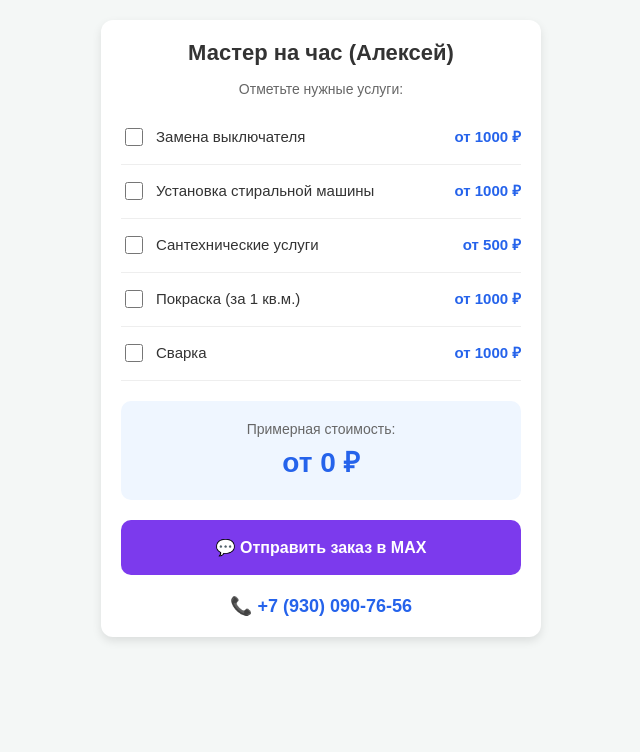
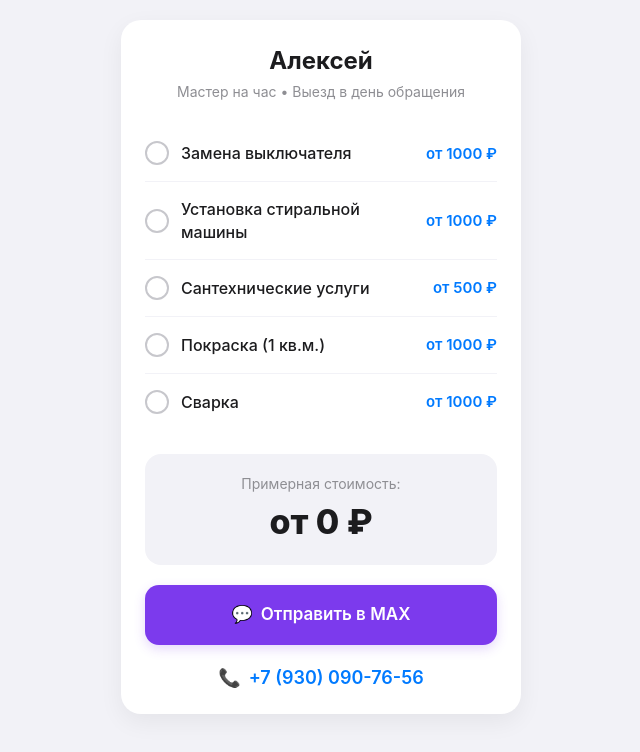
Before and after one commit to sgar7103-byte/cash, a plain HTML site: page 1time.html in a window 1280 px wide. Shown: the whole page, without its empty margins (319-959 px from the left). Drawn offline with Linux system fonts and the light colour scheme.

Commit message:
Update 1time.html

```diff
--- a/1time.html
+++ b/1time.html
@@ -5,107 +5,186 @@
   <meta name="viewport" content="width=device-width, initial-scale=1">
   <title>Мастер на час | Алексей</title>
   <style>
-    body { font-family: Arial, sans-serif; background: #f4f7f6; margin: 0; padding: 20px; color: #333; }
-    .card { background: white; padding: 20px; border-radius: 12px; max-width: 400px; margin: 0 auto; box-shadow: 0 4px 10px rgba(0,0,0,0.1); }
-    h1 { text-align: center; font-size: 22px; margin-top: 0; }
+    * { box-sizing: border-box; margin: 0; padding: 0; }
+    body {
+      font-family: -apple-system, BlinkMacSystemFont, "Segoe UI", Roboto, sans-serif;
+      background: #f2f2f7;
+      color: #1c1c1e;
+      padding: 20px;
+      line-height: 1.4;
+    }
+    .card {
+      background: #ffffff;
+      padding: 24px;
+      border-radius: 20px;
+      max-width: 400px;
+      margin: 0 auto;
+      box-shadow: 0 8px 24px rgba(0,0,0,0.06);
+    }
+    h1 { font-size: 24px; font-weight: 700; text-align: center; margin-bottom: 4px; }
+    .subtitle { text-align: center; color: #8e8e93; font-size: 14px; margin-bottom: 24px; }
+
     .item {
       display: flex;
       justify-content: space-between;
-      align-items: flex-start;
-      padding: 15px 0;
-      border-bottom: 1px solid #eee;
-      gap: 10px;
+      align-items: center;
+      padding: 16px 0;
+      border-bottom: 1px solid #f2f2f7;
+      cursor: pointer;
     }
-    .item:last-child { border-bottom: none; }
-    .item label { display: flex; align-items: flex-start; gap: 10px; flex: 1; cursor: pointer; }
-    .item input[type="checkbox"] { margin-top: 2px; flex-shrink: 0; width: 18px; height: 18px; }
-    .item span { font-size: 15px; line-height: 1.4; }
-    .price { color: #2563eb; font-weight: bold; white-space: nowrap; flex-shrink: 0; font-size: 15px; }
-    .total-box { background: #eff6ff; padding: 20px; text-align: center; border-radius: 10px; margin-top: 20px; }
-    .total-price { font-size: 28px; font-weight: bold; color: #2563eb; margin-top: 5px; }
-    .btn { display: block; background: #7c3aed; color: white; text-align: center; padding: 18px; border-radius: 10px; text-decoration: none; font-weight: bold; font-size: 16px; margin-top: 20px; }
-    .phone { display: block; text-align: center; margin-top: 20px; color: #2563eb; font-size: 18px; font-weight: bold; text-decoration: none; }
+    .item:last-of-type { border-bottom: none; }
+
+    .item-left { display: flex; align-items: center; gap: 12px; flex: 1; }
+
+    .custom-check {
+      width: 24px; height: 24px;
+      border: 2px solid #c7c7cc;
+      border-radius: 50%;
+      display: flex; align-items: center; justify-content: center;
+      transition: all 0.2s ease;
+      flex-shrink: 0;
+    }
+    input[type="checkbox"] { display: none; }
+    input[type="checkbox"]:checked + .custom-check { background: #007aff; border-color: #007aff; }
+    input[type="checkbox"]:checked + .custom-check::after { content: '✔'; color: white; font-size: 14px; }
+
+    .item-text { font-size: 16px; font-weight: 500; }
+    .price { color: #007aff; font-weight: 600; font-size: 15px; white-space: nowrap; flex-shrink: 0; margin-left: 10px; }
+
+    .total-box {
+      background: #f2f2f7;
+      padding: 20px;
+      border-radius: 16px;
+      text-align: center;
+      margin-top: 24px;
+    }
+    .total-label { font-size: 14px; color: #8e8e93; margin-bottom: 4px; }
+    .total-price { font-size: 34px; font-weight: 800; color: #1c1c1e; }
+
+    .btn {
+      display: flex; align-items: center; justify-content: center; gap: 8px;
+      background: #7c3aed;
+      color: white;
+      text-align: center;
+      padding: 18px;
+      border-radius: 14px;
+      text-decoration: none;
+      font-weight: 600;
+      font-size: 17px;
+      margin-top: 20px;
+      transition: opacity 0.2s;
+      box-shadow: 0 4px 12px rgba(124, 58, 237, 0.2);
+    }
+    .btn:active { opacity: 0.8; }
+
+    .phone {
+      display: flex; align-items: center; justify-content: center; gap: 8px;
+      margin-top: 20px;
+      color: #007aff;
+      font-size: 18px;
+      font-weight: 600;
+      text-decoration: none;
+    }
   </style>
 </head>
 <body>
   <div class="card">
-    <h1>Мастер на час (Алексей)</h1>
-    <p style="text-align:center; color:#666; font-size:14px;">Отметьте нужные услуги:</p>
+    <h1>Алексей</h1>
+    <div class="subtitle">Мастер на час • Выезд в день обращения</div>
 
-    <div class="item">
-      <label>
+    <label class="item">
+      <div class="item-left">
         <input type="checkbox" class="check" value="1000" data-name="Замена выключателя">
-        <span>Замена выключателя</span>
-      </label>
+        <div class="custom-check"></div>
+        <span class="item-text">Замена выключателя</span>
+      </div>
       <span class="price">от 1000 ₽</span>
-    </div>
+    </label>
 
-    <div class="item">
-      <label>
+    <label class="item">
+      <div class="item-left">
         <input type="checkbox" class="check" value="1000" data-name="Установка стиральной машины">
-        <span>Установка стиральной машины</span>
-      </label>
+        <div class="custom-check"></div>
+        <span class="item-text">Установка стиральной машины</span>
+      </div>
       <span class="price">от 1000 ₽</span>
-    </div>
+    </label>
 
-    <div class="item">
-      <label>
+    <label class="item">
+      <div class="item-left">
         <input type="checkbox" class="check" value="500" data-name="Сантехнические услуги">
-        <span>Сантехнические услуги</span>
-      </label>
+        <div class="custom-check"></div>
+        <span class="item-text">Сантехнические услуги</span>
+      </div>
       <span class="price">от 500 ₽</span>
-    </div>
+    </label>
 
-    <div class="item">
-      <label>
+    <label class="item">
+      <div class="item-left">
         <input type="checkbox" class="check" value="1000" data-name="Покраска (за 1 кв.м.)">
-        <span>Покраска (за 1 кв.м.)</span>
-      </label>
+        <div class="custom-check"></div>
+        <span class="item-text">Покраска (1 кв.м.)</span>
+      </div>
       <span class="price">от 1000 ₽</span>
-    </div>
+    </label>
 
-    <div class="item">
-      <label>
+    <label class="item">
+      <div class="item-left">
         <input type="checkbox" class="check" value="1000" data-name="Сварка">
-        <span>Сварка</span>
-      </label>
+        <div class="custom-check"></div>
+        <span class="item-text">Сварка</span>
+      </div>
       <span class="price">от 1000 ₽</span>
-    </div>
+    </label>
 
     <div class="total-box">
-      <div style="font-size:14px; color:#666;">Примерная стоимость:</div>
+      <div class="total-label">Примерная стоимость:</div>
       <div class="total-price">от <span id="total">0</span> ₽</div>
     </div>
 
-    <!-- Ссылка на MAX обновлена -->
-    <a href="#" id="max-btn" class="btn" target="_blank">💬 Отправить заказ в MAX</a>
-    <a href="tel:+79300907656" class="phone">📞 +7 (930) 090-76-56</a>
+    <!-- Вставляю твою ссылку прямо в кнопку -->
+    <a href="https://max.ru/u/f9LHodD0cOLzZ40CiCBvnycYq8nVppDsZX0LOrQ6Q3FoNwNUDW8gVAaUmwA" id="max-btn" class="btn" target="_blank">
+      <span>💬</span> Отправить в MAX
+    </a>
+
+    <a href="tel:+79300907656" class="phone">
+      <span>📞</span> +7 (930) 090-76-56
+    </a>
   </div>
 
   <script>
     const checks = document.querySelectorAll('.check');
     const totalEl = document.getElementById('total');
     const maxBtn = document.getElementById('max-btn');
-    // Твоя новая ссылка на профиль в MAX
-    const maxUrl = "https://max.ru/u/f9LHodD0cOLzZ40CiCBvnycYq8nVppDsZX0LOrQ6Q3FoNwNUDW8gVAaUmwA";
 
     function updateTotal() {
       let sum = 0;
       let items = [];
+
       checks.forEach(c => {
         if (c.checked) {
           sum += parseInt(c.value);
           items.push(c.getAttribute('data-name'));
         }
       });
+
       totalEl.innerText = sum;
-      let text = "Здравствуйте! Хочу заказать:\n" + items.map(i => "- " + i).join("\n") + "\n\nПримерная стоимость: от " + sum + " руб.";
 
+      let text = "";
+      if (items.length > 0) {
+        text = "Здравствуйте, Алексей! Хочу заказать:\n" + items.map(i => "• " + i).join("\n") + "\n\nПримерная стоимость: от " + sum + " руб.";
+      } else {
+        text = "Здравствуйте, Алексей! Хочу узнать стоимость работ.";
+      }
+
+      // Копируем текст при клике, но не блокируем переход по ссылке
       maxBtn.onclick = function() {
-        if (navigator.clipboard) navigator.clipboard.writeText(text);
-        maxBtn.href = maxUrl;
+        if (navigator.clipboard) {
+          navigator.clipboard.writeText(text);
+        }
       };
     }
+
     checks.forEach(c => c.addEventListener('change', updateTotal));
   </script>
 </body>
```
